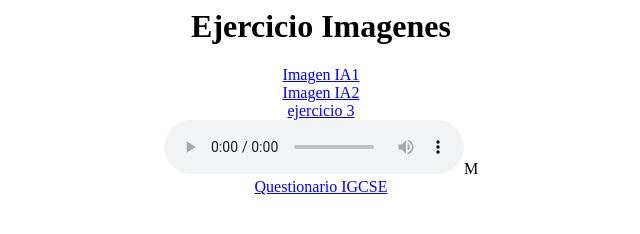
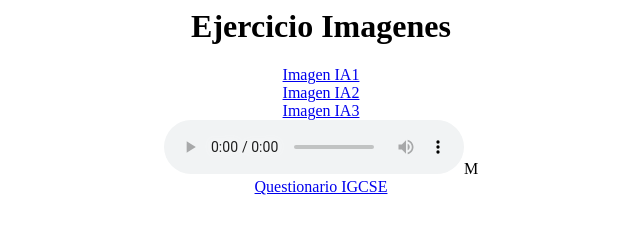
Before and after one commit to sebastianguarinest-source/sebastianguarinest-source.github.io, a plain HTML site: page index.html in a window 1280 px wide. Shown: the full height of the page, 319-959 px from the left. Drawn offline with Linux system fonts and the light colour scheme.

Commit message:
Update index.html

```diff
--- a/index.html
+++ b/index.html
@@ -6,7 +6,7 @@
         <h1><b><center>Ejercicio Imagenes </center></b></h1>
         <center><a href="https://n9.cl/zf209"> Imagen IA1</a></center>
         <center><a href="https://n9.cl/tecl7"> Imagen IA2</a></center>
-        <center><a href="https://n9.cl/c3h1bv"> ejercicio 3</a></center>
+        <center><a href="https://n9.cl/c3h1bv"> Imagen IA3</a></center>
         <center><audio src="El Perro Fugitivo.mp3" controls="">
 </audio>M
         <center><a href="IGCSE PREGUNTAS">Questionario IGCSE</a></center>
```
